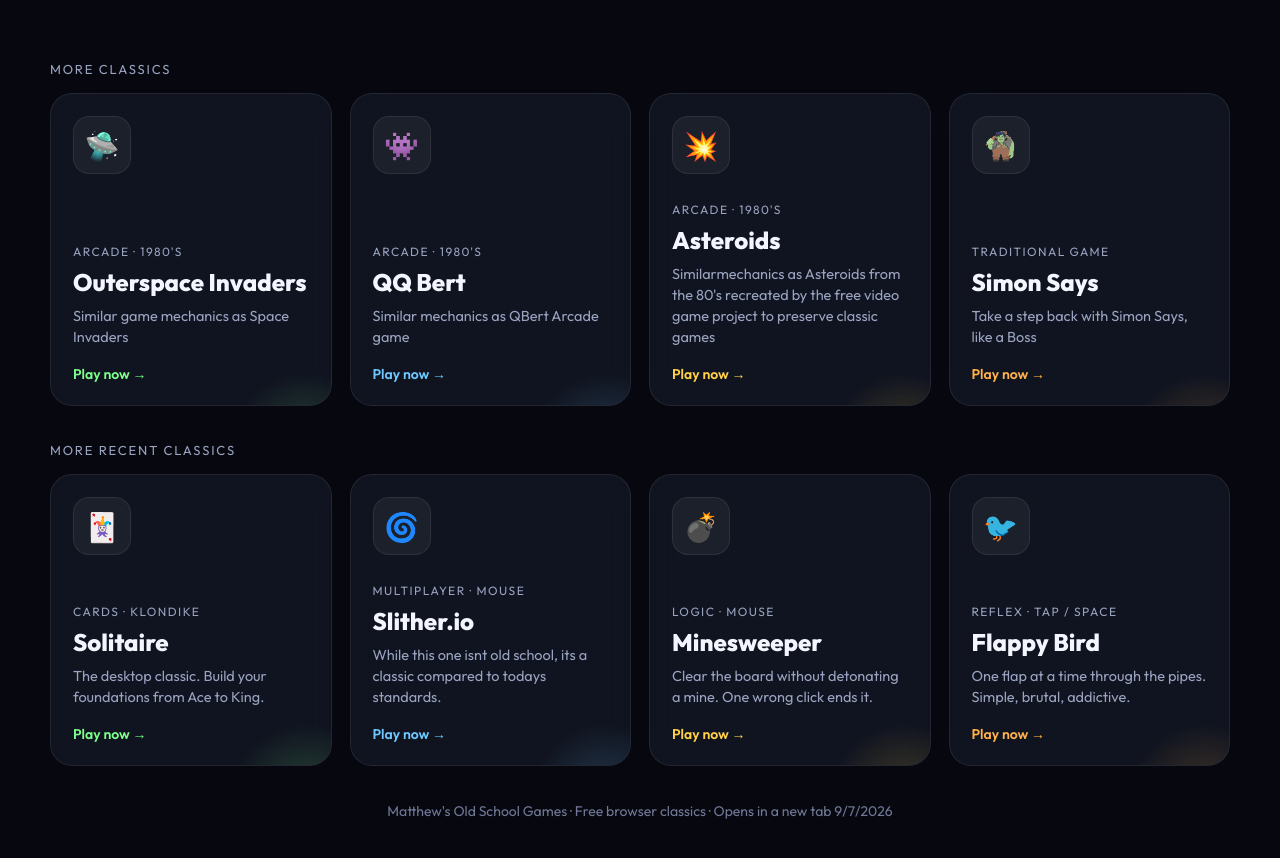
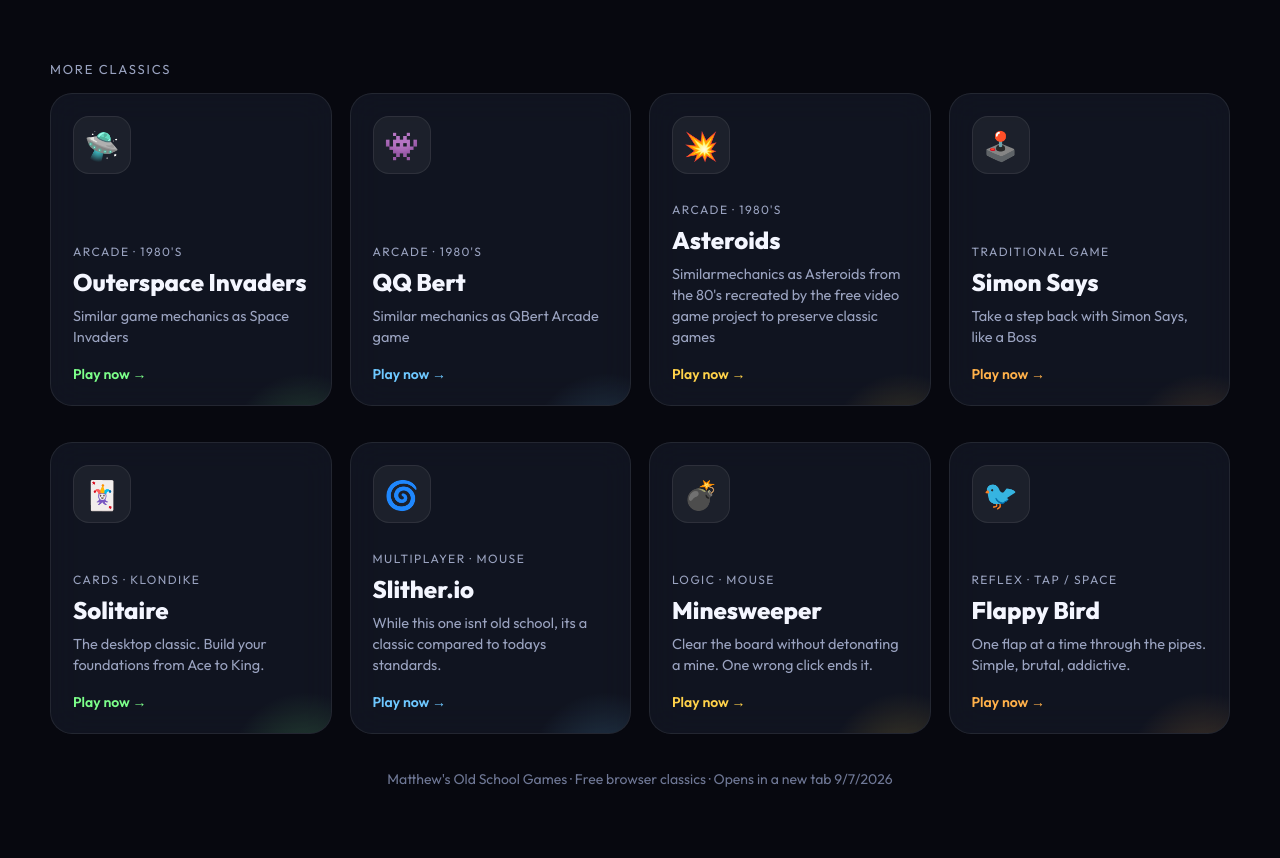
Before and after one commit to anmatthew/games, a plain HTML site: page index.html in a window 1280 px wide. Shown: the part 1248-2106 px from the top of the page. Drawn offline with Linux system fonts and the light colour scheme.

Commit message:
Update index.html

```diff
--- a/index.html
+++ b/index.html
@@ -401,7 +401,7 @@
       </a>
 
       <a class="tile classic" href="https://freesimon.org/" target="_blank" rel="noopener">
-        <div class="icon">🧌</div>
+        <div class="icon">🕹️</div>
         <div class="meta">
           <div class="year">Traditional Game</div>
           <h2>Simon Says</h2>
@@ -412,7 +412,7 @@
     </section>
 
 
-    <div class="section-label">More recent classics </div>
+    <div class="section-label"> </div>
     <section class="grid">
 
       <a class="tile classic" href="https://freesolitaire.org/" target="_blank" rel="noopener">
```
